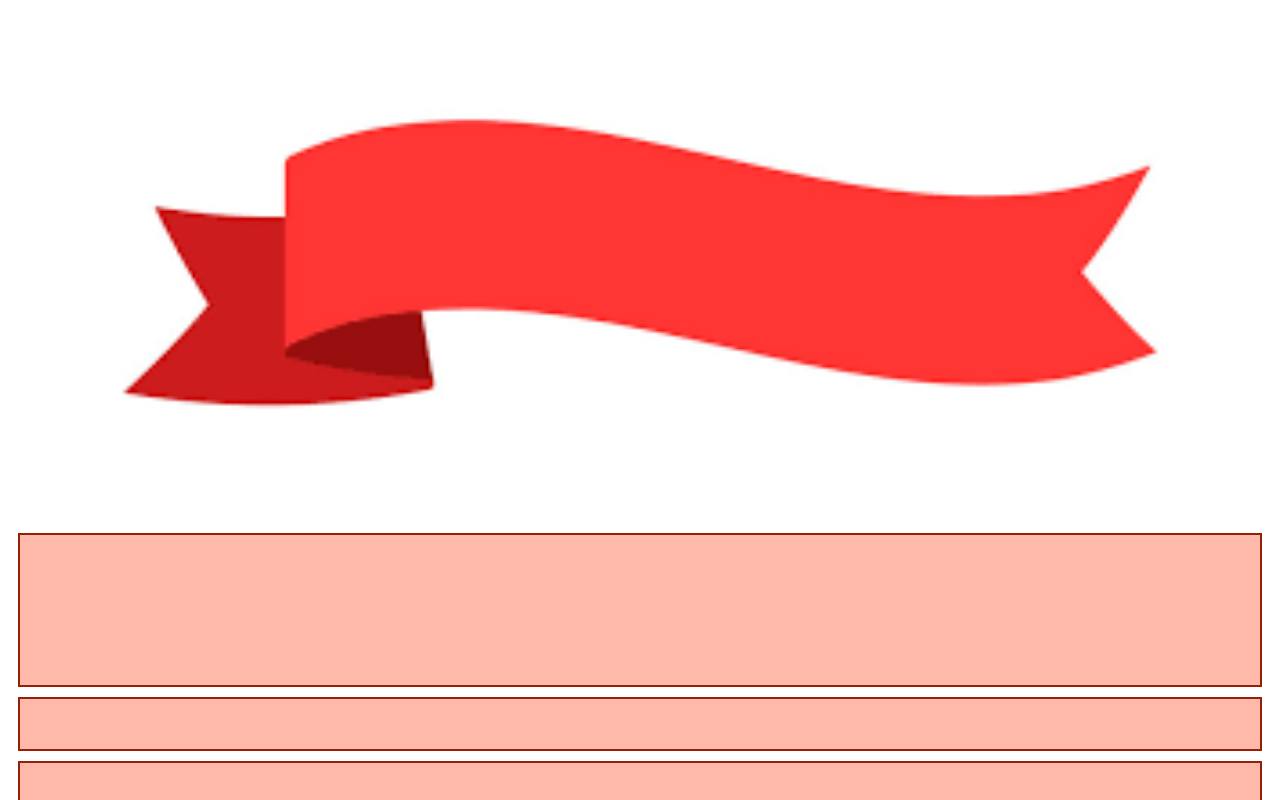
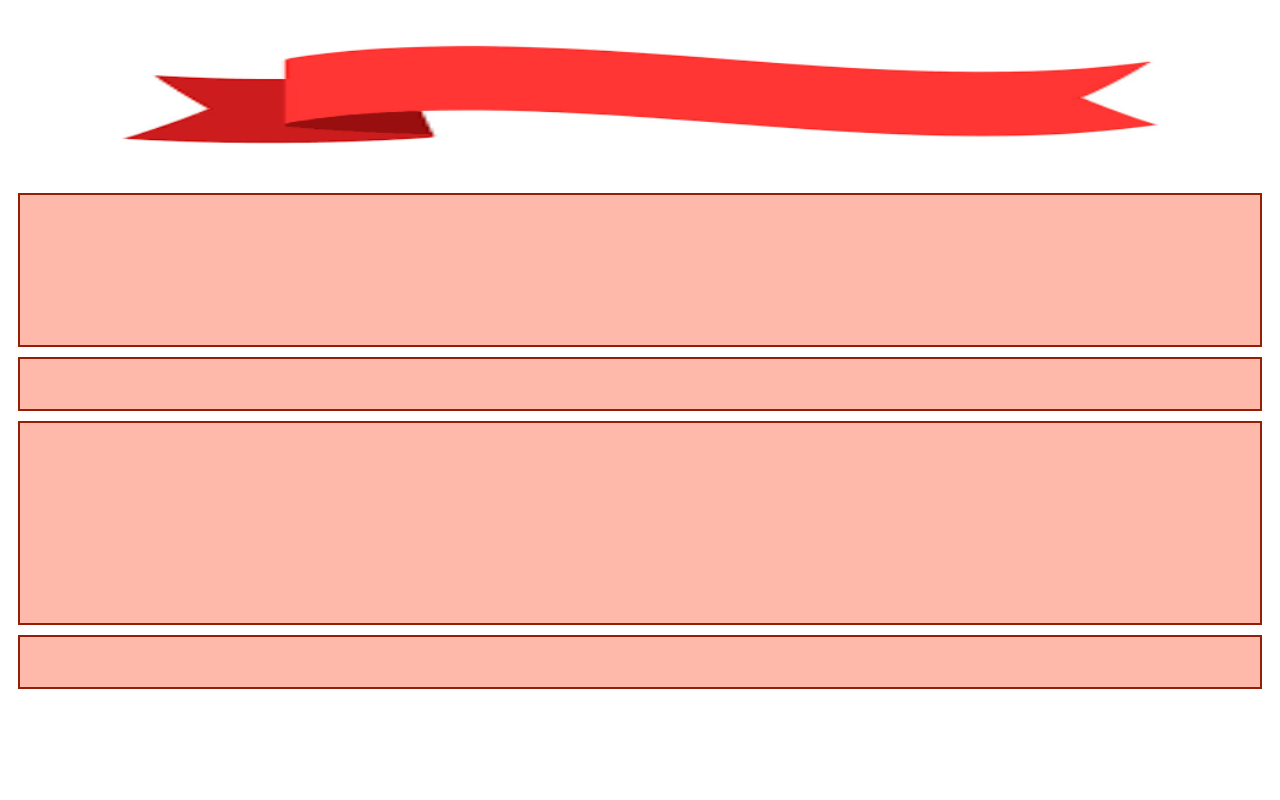
Before and after one commit to Ecaterina21/Ecaterina21.github.io, a plain HTML site: page div.html in a window 1280 px wide. Shown: the top 800 px of the page. Drawn offline with Linux system fonts and the light colour scheme.

Commit message:
Update div.html

```diff
--- a/div.html
+++ b/div.html
@@ -5,7 +5,7 @@
 
 <body>
  <div>
- <img src="imagine.png" width=100%>
+ <img src="imagine.png" width=100% height=175px>
 
 <div style="height: 150px; border: 2px solid #931f06 ; background-color:#ffb9aa ; margin:10px;">
 </div>
```
